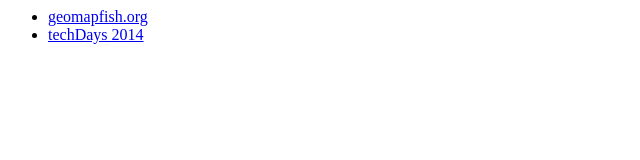
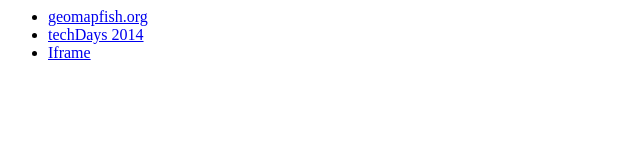
Before and after one commit to kalbermattenm/kalbermattenm.github.io, a plain HTML site: page index.html in a window 1280 px wide. Shown: the full height of the page, 0-640 px from the left. Drawn offline with Linux system fonts and the light colour scheme.

Commit message:
Add link

```diff
--- a/index.html
+++ b/index.html
@@ -5,6 +5,7 @@
 <ul>
 <li><a href="geomapfish_org">geomapfish.org</a></li>
 <li><a href="techdays2014">techDays 2014</a></li>
+<li><a href="iframe">Iframe</a></li>
 </ul>
 </body>
 </html>
```
